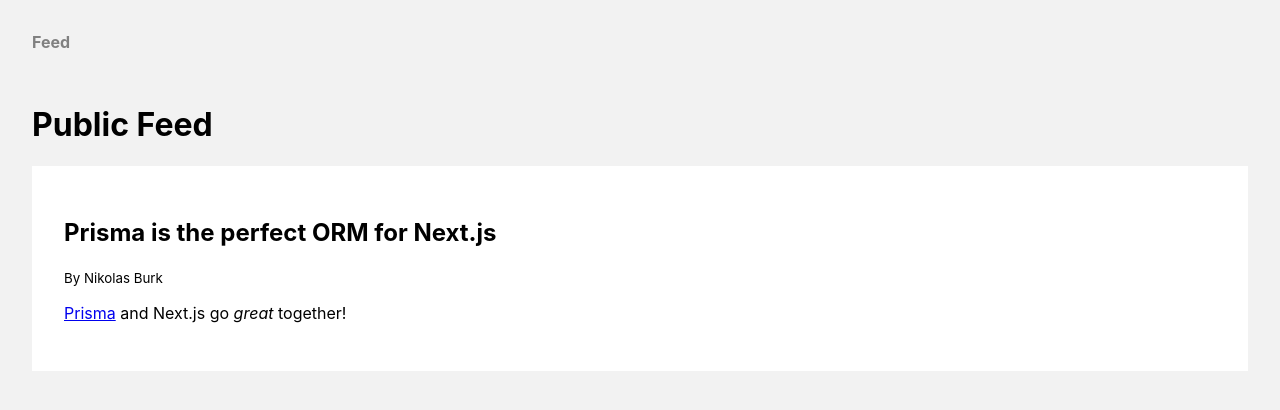
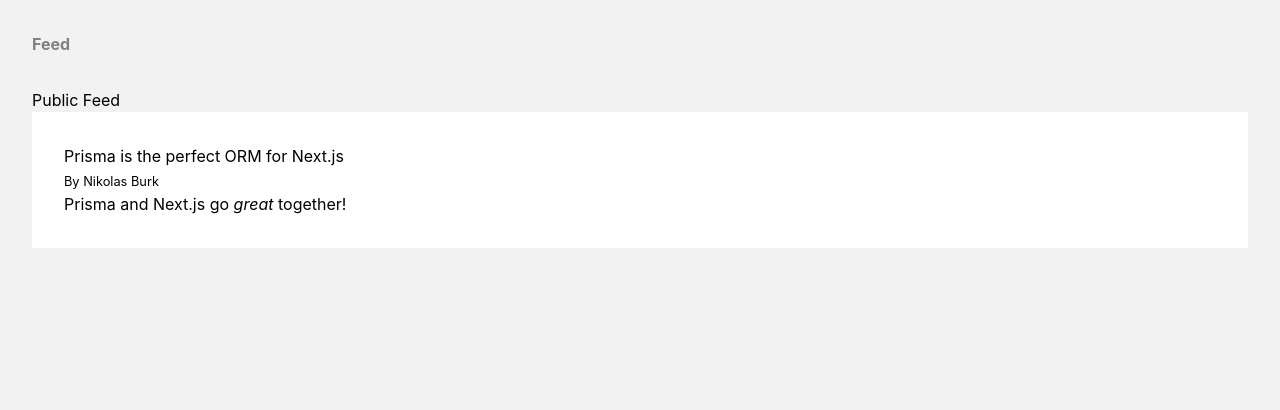
Before and after one commit to nontech/fanventures, a Next.js app: page / in a window 1280 px wide. Shown: the top 410 px of the page. Built offline with nearby package versions, Linux system fonts and the light colour scheme.

Commit message:
Tailwind CSS package added

```diff
--- /dev/null
+++ b/globals.css
@@ -0,0 +1,3 @@
+@tailwind base;
+@tailwind components;
+@tailwind utilities;
--- a/package.json
+++ b/package.json
@@ -20,7 +20,10 @@
   "devDependencies": {
     "@types/node": "17.0.14",
     "@types/react": "17.0.38",
+    "autoprefixer": "^10.4.14",
+    "postcss": "^8.4.24",
     "prisma": "^4.14.1",
+    "tailwindcss": "^3.3.2",
     "typescript": "4.5.5"
   }
 }
--- a/pages/_app.tsx
+++ b/pages/_app.tsx
@@ -1,4 +1,7 @@
 import { AppProps } from "next/app";
+
+// These styles apply to every route in the application
+import '../globals.css'
 
 const App = ({ Component, pageProps }: AppProps) => {
   return (
--- a/pages/landing/index.tsx
+++ b/pages/landing/index.tsx
@@ -0,0 +1,3 @@
+export default function Page() {
+  return <h1 className="text-3xl font-bold underline">Hello, Next.js!</h1>
+}
--- /dev/null
+++ b/postcss.config.js
@@ -0,0 +1,6 @@
+module.exports = {
+  plugins: {
+    tailwindcss: {},
+    autoprefixer: {},
+  },
+}
--- /dev/null
+++ b/tailwind.config.js
@@ -0,0 +1,15 @@
+/** @type {import('tailwindcss').Config} */
+module.exports = {
+  content: [
+    './app/**/*.{js,ts,jsx,tsx,mdx}', // Note the addition of the `app` directory.
+    './pages/**/*.{js,ts,jsx,tsx,mdx}',
+    './components/**/*.{js,ts,jsx,tsx,mdx}',
+
+    // Or if using `src` directory:
+    './src/**/*.{js,ts,jsx,tsx,mdx}',
+  ],
+  theme: {
+    extend: {},
+  },
+  plugins: [],
+}
```
Also changed, not shown: 1 other file (tests, documents, lock files or other folders).
